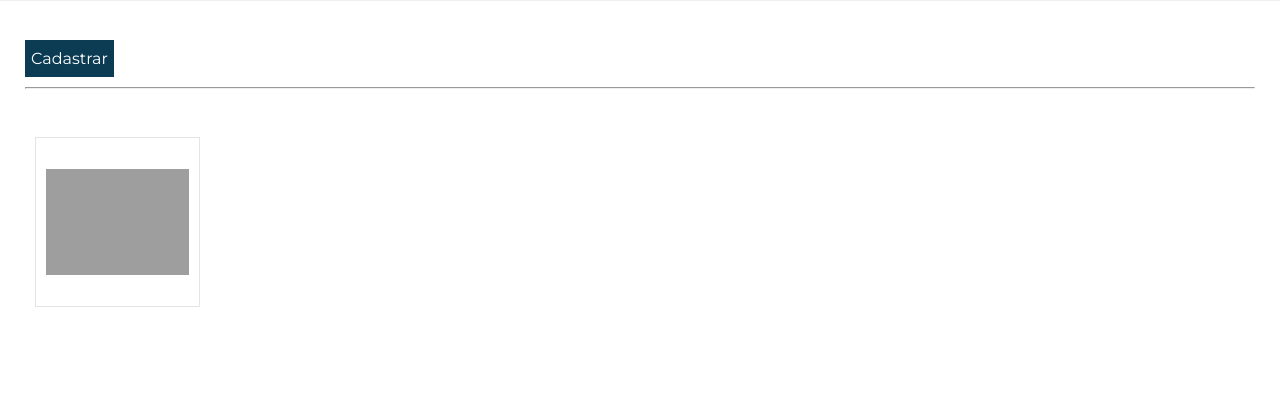
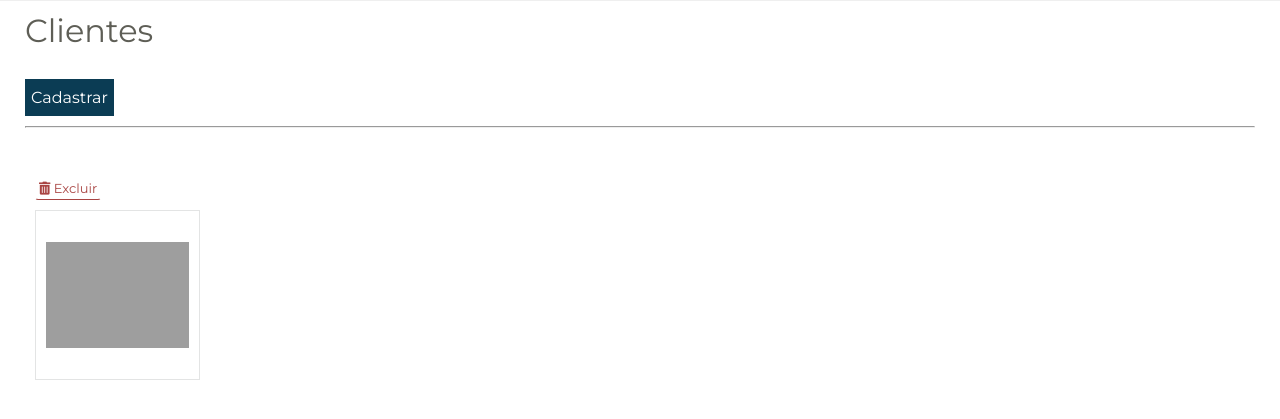
Before and after one commit to betoside/noxi-php, a PHP site: page /noxi/admin/clientes.php in a window 1280 px wide. Shown: the part 78-497 px from the top of the page. Run offline with PHP 8.4, Linux system fonts and the light colour scheme; the visitor is signed in with stand-in values (Sample User, id 1); tables that the repository leaves empty or names only in its code hold one stand-in row (values such as "Sample post").

Commit message:
cliente: listar / cadastrar / excluir

```diff
--- a/admin/classes/clientes.class.php
+++ b/admin/classes/clientes.class.php
@@ -27,4 +27,14 @@ class Clientes {
         return false;
     }
 
+    public function excluir($id)
+    {
+        global $pdo;
+        $sql = "DELETE FROM clientes WHERE id = :id";
+        $sql = $pdo->prepare($sql);
+        $sql->bindValue(':id', $id);
+        $sql->execute();
+        return true;
+    }
+
 }
--- a/admin/clientes.php
+++ b/admin/clientes.php
@@ -15,6 +15,8 @@
 
             <div class="area-formlario">
 
+                <h1>Clientes</h1>
+
                 <br><br>
                 <a href="clientes_cadastrar.php" class="bt-enviar w-150">Cadastrar</a>
                 <br>
@@ -30,52 +32,14 @@
                         foreach($cDados as $cliente): ?>
 
                             <div class="cliente">
+                                <div class="funcionalidades">
+                                    <a href="clientes_excluir.php?id=<?=$cliente['id'];?>&img=<?=$cliente['nome'];?>" class="excluir">
+                                        <i class="fas fa-trash-alt"></i>
+                                        Excluir
+                                    </a>
+                                </div>
                                 <div class="brd"><img src="<?=$base;?>assets/img/clientes/<?=$cliente['nome'];?>" alt=""></div>
                             </div>
-
-                            <!--
-
-                            <div class="cliente">
-                                <div class="brd"><img src="<?=$base;?>assets/img/cliente-arcelor.png" alt=""></div>
-                            </div>
-                            <div class="cliente">
-                                <div class="brd"><img src="<?=$base;?>assets/img/cliente-braskem.png" alt=""></div>
-                            </div>
-                            <div class="cliente">
-                                <div class="brd"><img src="<?=$base;?>assets/img/cliente-camargocorrea.png" alt=""></div>
-                            </div>
-                            <div class="cliente">
-                                <div class="brd"><img src="<?=$base;?>assets/img/cliente-csn.png" alt=""></div>
-                            </div>
-                            <div class="cliente">
-                                <div class="brd"><img src="<?=$base;?>assets/img/cliente-emerson.png" alt=""></div>
-                            </div>
-                            <div class="cliente">
-                                <div class="brd"><img src="<?=$base;?>assets/img/cliente-enesa.png" alt=""></div>
-                            </div>
-                            <div class="cliente">
-                                <div class="brd"><img src="<?=$base;?>assets/img/cliente-gerdau.png" alt=""></div>
-                            </div>
-                            <div class="cliente">
-                                <div class="brd"><img src="<?=$base;?>assets/img/cliente-goodyear.png" alt=""></div>
-                            </div>
-                            <div class="cliente">
-                                <div class="brd"><img src="<?=$base;?>assets/img/cliente-odebrecht.png" alt=""></div>
-                            </div>
-                            <div class="cliente">
-                                <div class="brd"><img src="<?=$base;?>assets/img/cliente-petrobras.png" alt=""></div>
-                            </div>
-                            <div class="cliente">
-                                <div class="brd"><img src="<?=$base;?>assets/img/cliente-usiminas.png" alt=""></div>
-                            </div>
-                            <div class="cliente">
-                                <div class="brd"><img src="<?=$base;?>assets/img/cliente-vale.png" alt=""></div>
-                            </div>
-                            <div class="cliente">
-                                <div class="brd"><img src="<?=$base;?>assets/img/cliente-whitemartins.png" alt=""></div>
-                            </div>
-                             -->
-
 
                         <?php endforeach;
                     } else {
--- a/admin/header.php
+++ b/admin/header.php
@@ -7,7 +7,7 @@
     <meta name="viewport" content="width=device-width, initial-scale=1.0">
     <link href="<?=$base;?>assets/img/fontawesome/css/all.css" rel="stylesheet">
     <link rel="stylesheet" href="../assets/css/style.css">
-    <link rel="stylesheet" href="../assets/css/admin.css?a=20">
+    <link rel="stylesheet" href="../assets/css/admin.css?a=21">
     <link rel="preconnect" href="https://fonts.gstatic.com">
     <link href="https://fonts.googleapis.com/css2?family=Montserrat:ital,wght@0,400;0,600;0,700;1,400&display=swap" rel="stylesheet">
     <link href="https://fonts.googleapis.com/css2?family=Open+Sans:wght@700&display=swap" rel="stylesheet">
--- a/assets/css/admin.css
+++ b/assets/css/admin.css
@@ -34,7 +34,7 @@ strong { font-weight: bold;}
 .destaque-home { max-width: 33%; padding: 15px; }
 .destaque-home img { max-width: 100%; }
 
-.funcionalidades { display: flex; justify-content: space-between; margin-bottom: 10px; }
+.funcionalidades { /*display: flex; justify-content: space-between;*/ margin-bottom: 10px; }
 .funcionalidades a { display: inline-block; text-decoration: none; padding: 3px; border-radius: 3px; font-size: 13px; }
 .funcionalidades a.excluir,
 .funcionalidades a.excluir i { color: #a94442; }
```
Also changed, not shown: admin/clientes_excluir.php (added, +16 -0 lines).
